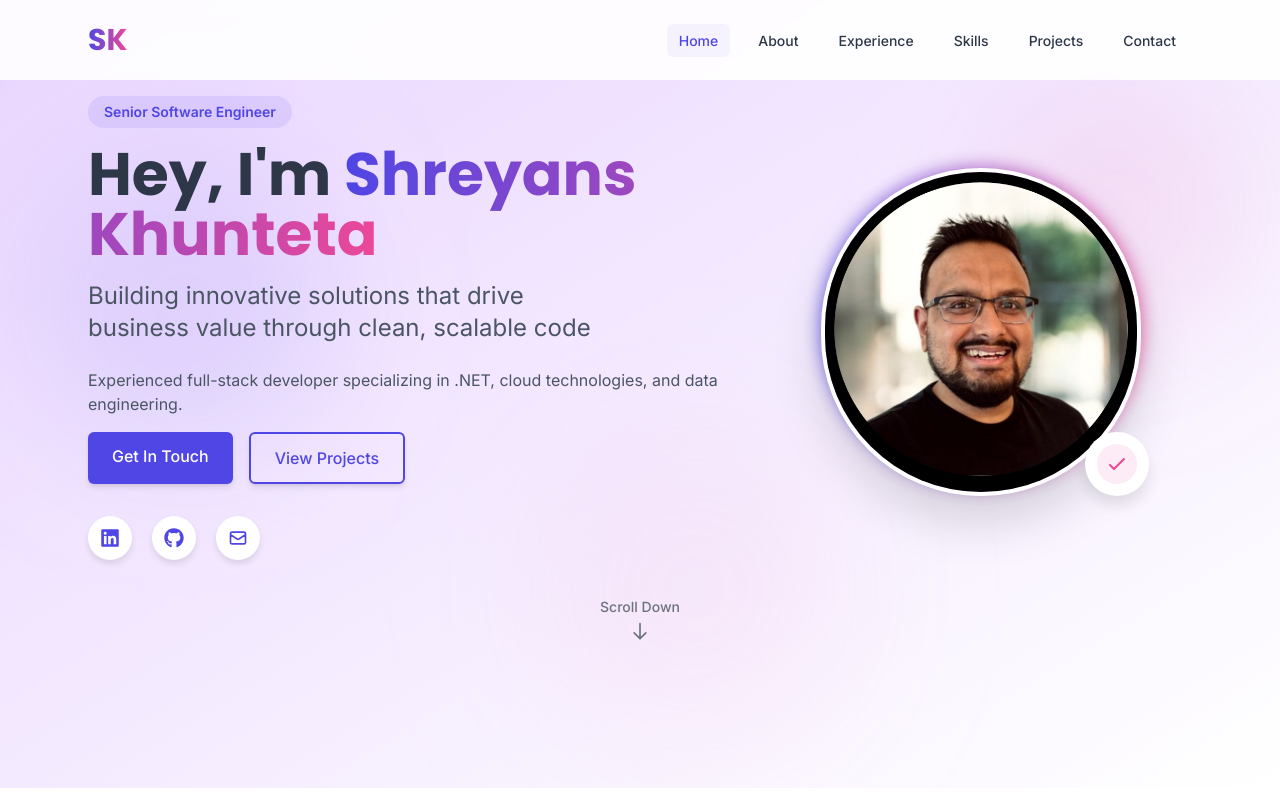
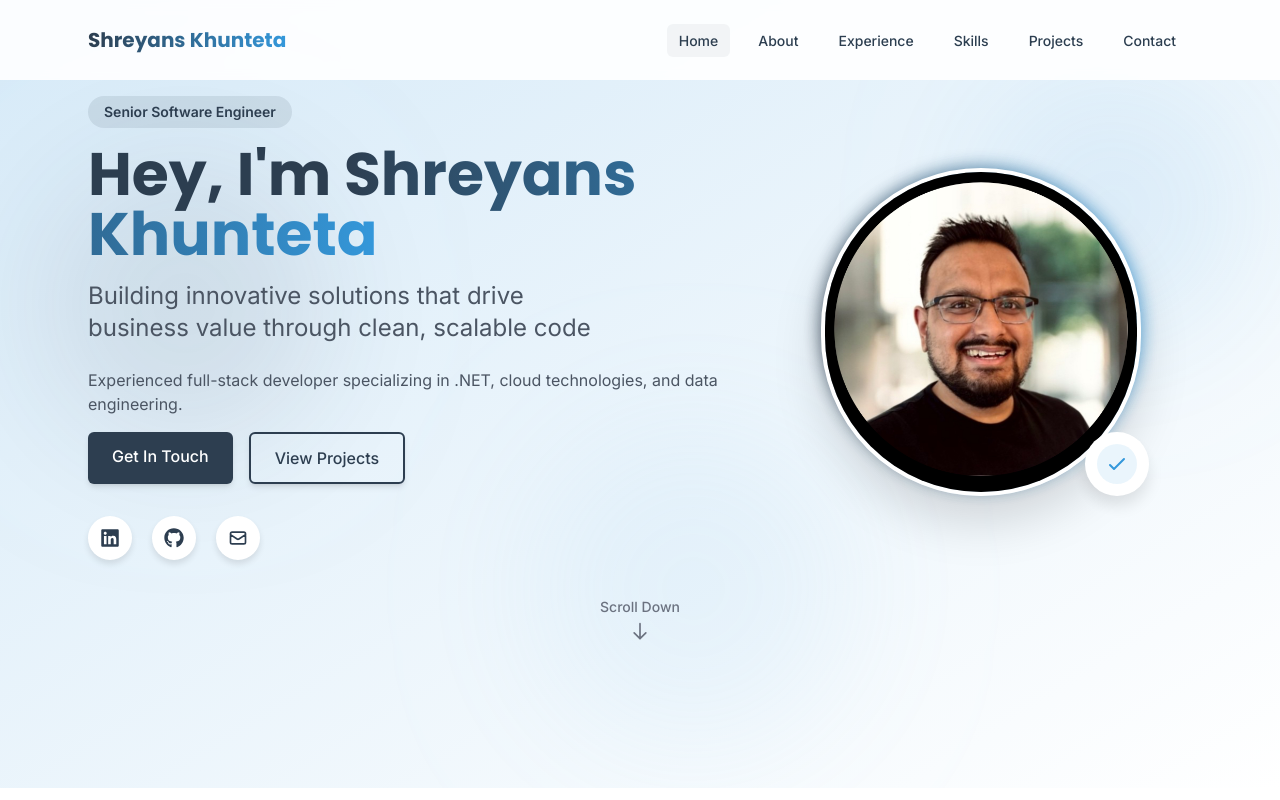
Before and after one commit to SKhunteta/PortfolioWebsite, a React (Vite) app: page / in a window 1280 px wide. Shown: the top 800 px of the page. Built offline with nearby package versions, Linux system fonts and the light colour scheme.

Commit message:
some changes to color

```diff
--- a/src/components/navbar.jsx
+++ b/src/components/navbar.jsx
@@ -63,9 +63,9 @@ const Navbar = () => {
       <div className="container-wide h-full flex items-center justify-between">
         <a
           href="#home"
-          className="text-primary text-2xl md:text-3xl font-bold font-display"
+          className="text-primary text-lg md:text-xl font-bold font-display"
         >
-          <span className="gradient-text">SK</span>
+          <span className="gradient-text">Shreyans Khunteta</span>
         </a>
 
         {/* Desktop Navigation */}
@@ -117,9 +117,9 @@ const Navbar = () => {
           <div className="flex items-center justify-between mb-8">
             <a
               href="#home"
-              className="text-primary text-2xl font-bold font-display"
+              className="text-primary text-lg font-bold font-display"
             >
-              <span className="gradient-text">SK</span>
+              <span className="gradient-text">Shreyans Khunteta</span>
             </a>
             <button
               onClick={() => setNav(false)}
--- a/tailwind.config.js
+++ b/tailwind.config.js
@@ -4,15 +4,15 @@ export default {
   theme: {
     extend: {
       colors: {
-        primary: "#4F46E5",
-        secondary: "#2D3748",
-        accent: "#EC4899",
-        "accent-light": "#F9A8D4",
+        primary: "#2D3E50",
+        secondary: "#2C3E50",
+        accent: "#3498DB",
+        "accent-light": "#85C1E9",
         dark: "#1A202C",
-        light: "#F7FAFC",
+        light: "#F8FAFC",
         "gray-dark": "#4A5568",
         "gray-light": "#EDF2F7",
-        "bg-gradient-start": "#E9D5FF",
+        "bg-gradient-start": "#D6EAF8",
         "bg-gradient-end": "#FFFFFF",
       },
       fontFamily: {
```
